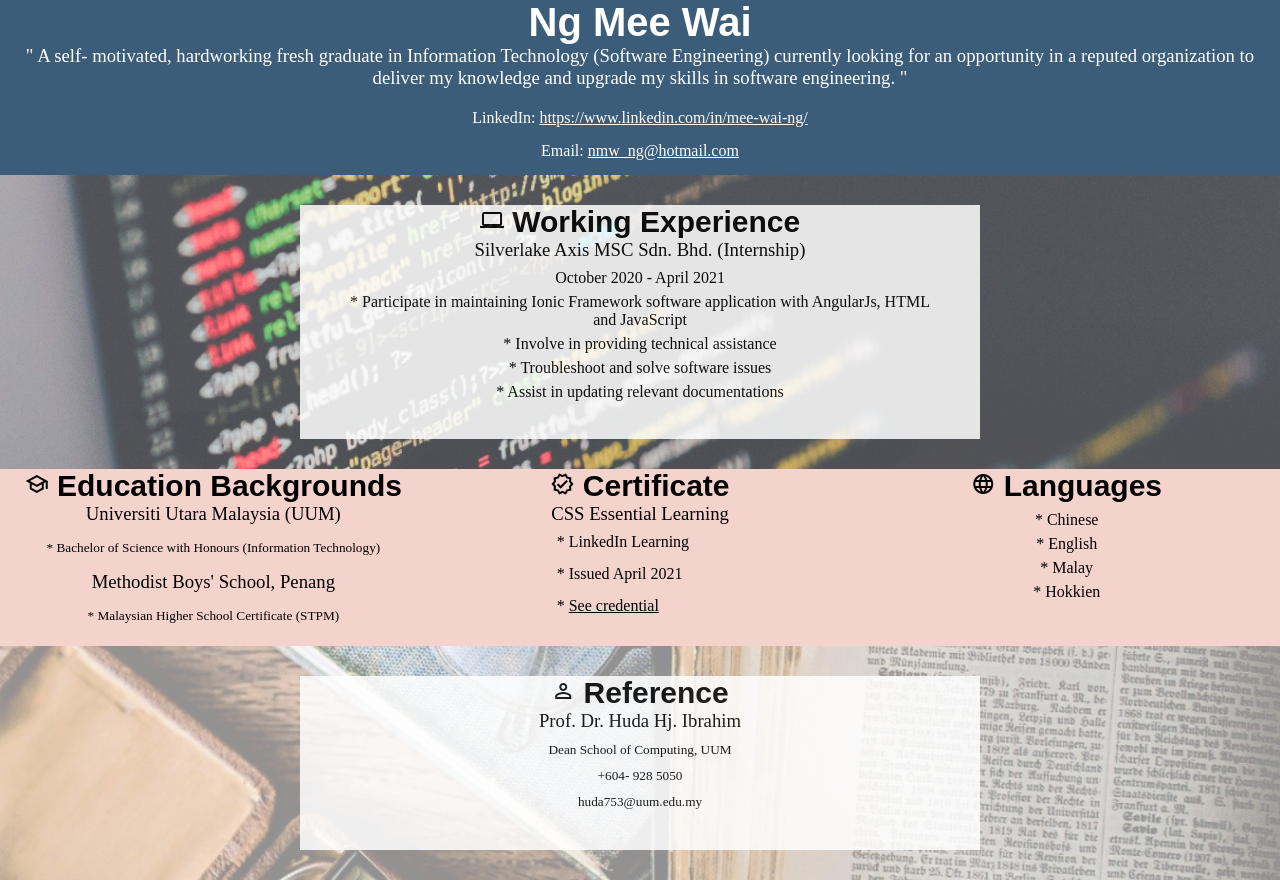
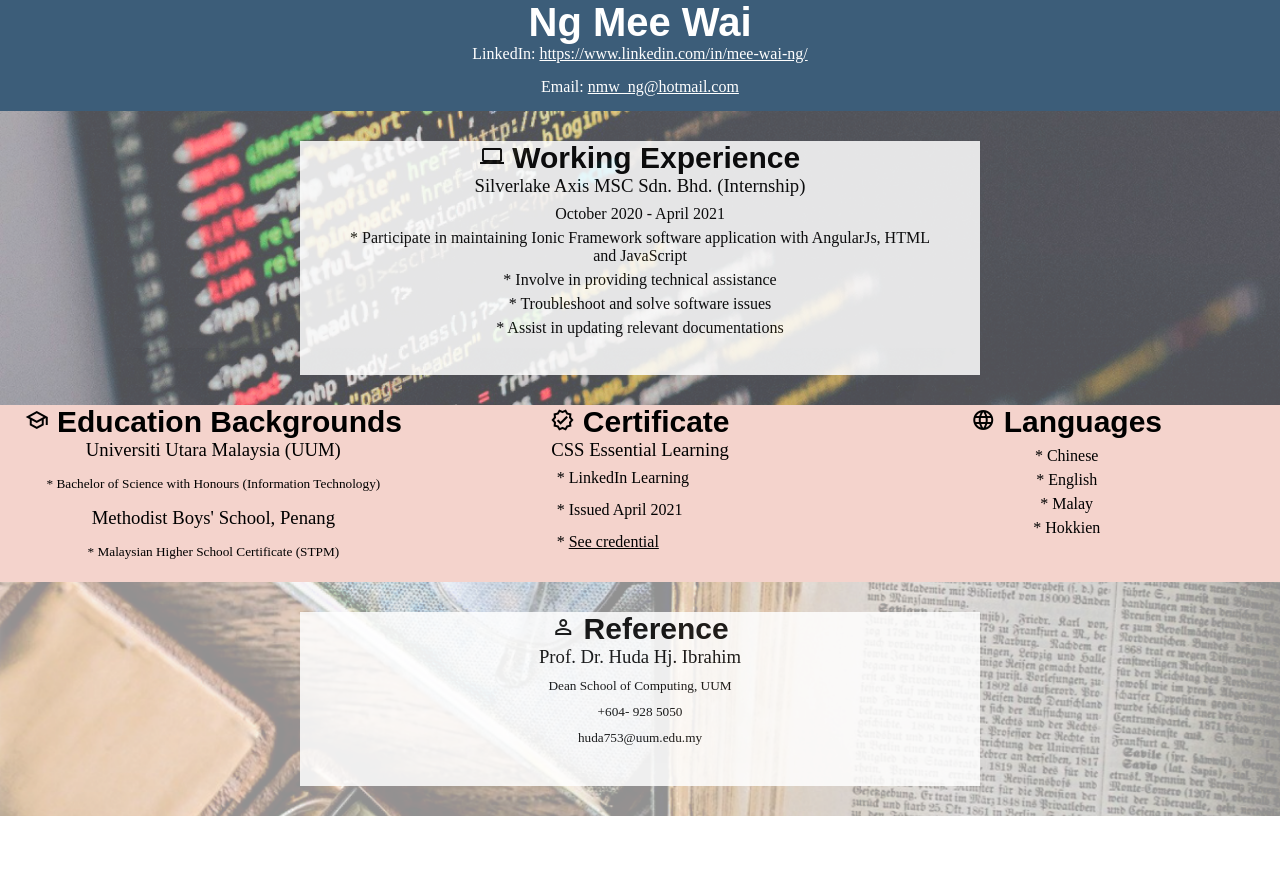
Before and after one commit to MeeWai/LinkedInLearning_CSS-Essential-Training, a plain HTML site: page Resume.html in a window 1280 px wide. After the commit the page ends 816 px from the top, so only its background shows below. Drawn offline with Linux system fonts and the light colour scheme; a web font is replaced by a local one.

Commit message:
update Resume.html

```diff
--- a/Resume.html
+++ b/Resume.html
@@ -16,10 +16,10 @@
 <body>
 <section class="introduction">
     <h1>Ng Mee Wai</h1>
-    <h3>" A self- motivated, hardworking fresh graduate in Information Technology (Software Engineering) currently
+    <!-- <h3>" A self- motivated, hardworking fresh graduate in Information Technology (Software Engineering) currently
         looking for an opportunity in a reputed organization to deliver my knowledge and upgrade my skills in software
         engineering. "
-    </h3>
+    </h3> -->
     <h4>LinkedIn: <a href="https://www.linkedin.com/in/mee-wai-ng/">https://www.linkedin.com/in/mee-wai-ng/</a></h4>
     <h4>Email: <a href="mailto:nmw_ng@hotmail.com"> nmw_ng@hotmail.com</a></h4>
 </section>
```
